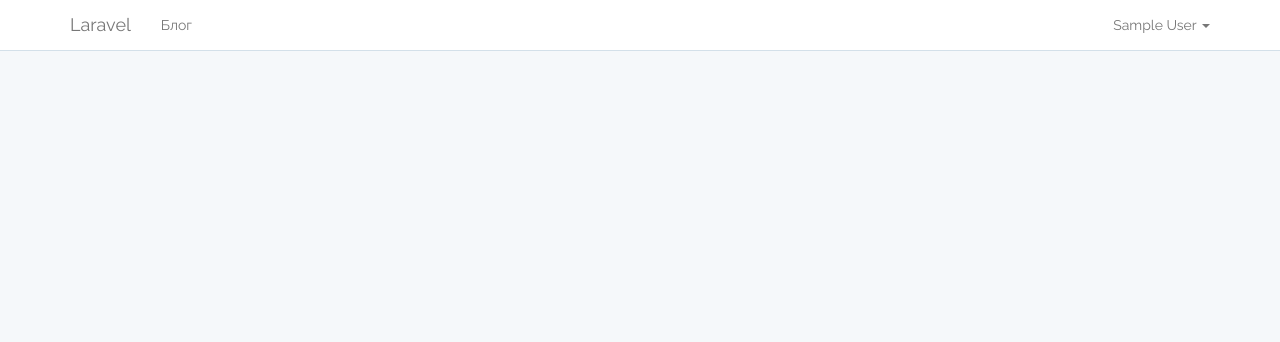
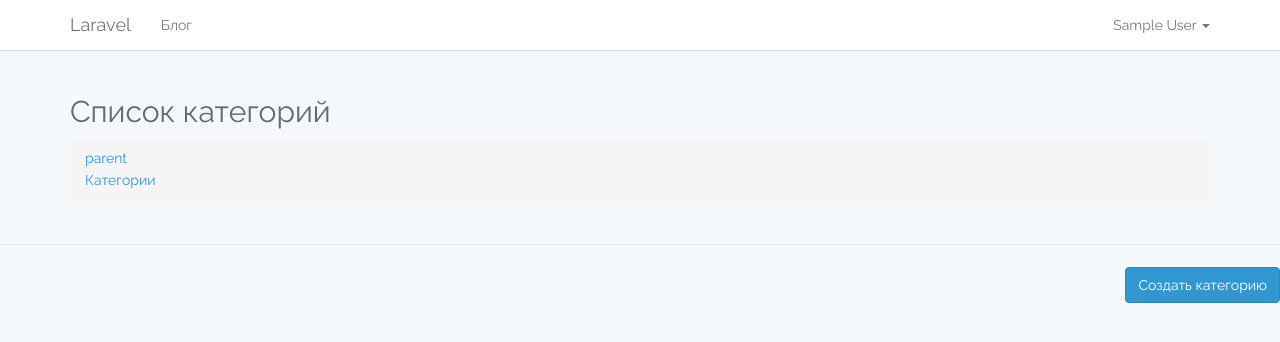
Before and after one commit to AskilD85/Laravel5, a Laravel app: page /admin/category in a window 1280 px wide. Shown: the top 342 px of the page. Run offline with Laravel 8, Linux system fonts and the light colour scheme; the visitor is signed in with stand-in values (Sample User, id 1); data that the repository does not hold is empty; settings files or empty folders that the repository lacks are supplied; some libraries are stand-ins or nearby versions.

Commit message:
some changes

```diff
--- a/resources/views/admin/categories/index.blade.php
+++ b/resources/views/admin/categories/index.blade.php
@@ -1,4 +1,15 @@
 @extends('admin.layouts.app_admin')
 @section ('content')
-
+<div class="container">
+    @component('admin.components.breadcrumb')
+        @slot('title')Список категорий @endslot
+        @slot('parent')Главная @endslot
+        @slot('active')Категории @endslot
+    @endcomponent
+</div>
+<hr>
+    <a href="{{route(admin.category.create)}}" class="btn btn-primary pull-right">
+        <i class="fa fa-plus-square-0"></i>Создать категорию
+    </a>
+</
 @endsection
--- a/resources/views/admin/components/breadcrumb.blade.php
+++ b/resources/views/admin/components/breadcrumb.blade.php
@@ -1,5 +1,5 @@
 <h2>{{$title}}</h2>
 <ol class="breadcrumb">
-    <li><a href="{{route('admin.index')}}">{{}parent}</li>
-
+    <li><a href="{{route('admin.index')}}">{{parent}}</li>
+    <li class="active">{{$active}} </li>
 </ol>
```
